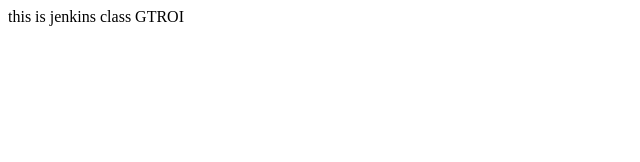
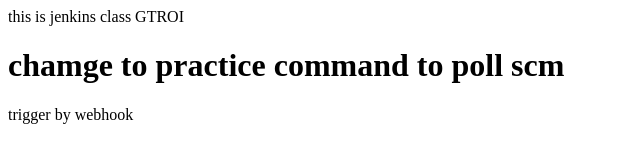
Before and after one commit to raghu-kadali/web-page, a plain HTML site: page index.html in a window 1280 px wide. Shown: the whole page, without its empty margins (0-640 px from the left). Drawn offline with Linux system fonts and the light colour scheme.

Commit message:
Update index.html

```diff
--- a/index.html
+++ b/index.html
@@ -1 +1,3 @@
 <p>this is jenkins class GTROI</p>
+<h1>chamge to practice command to poll scm</h1>
+<p>trigger by  webhook</p>
```
